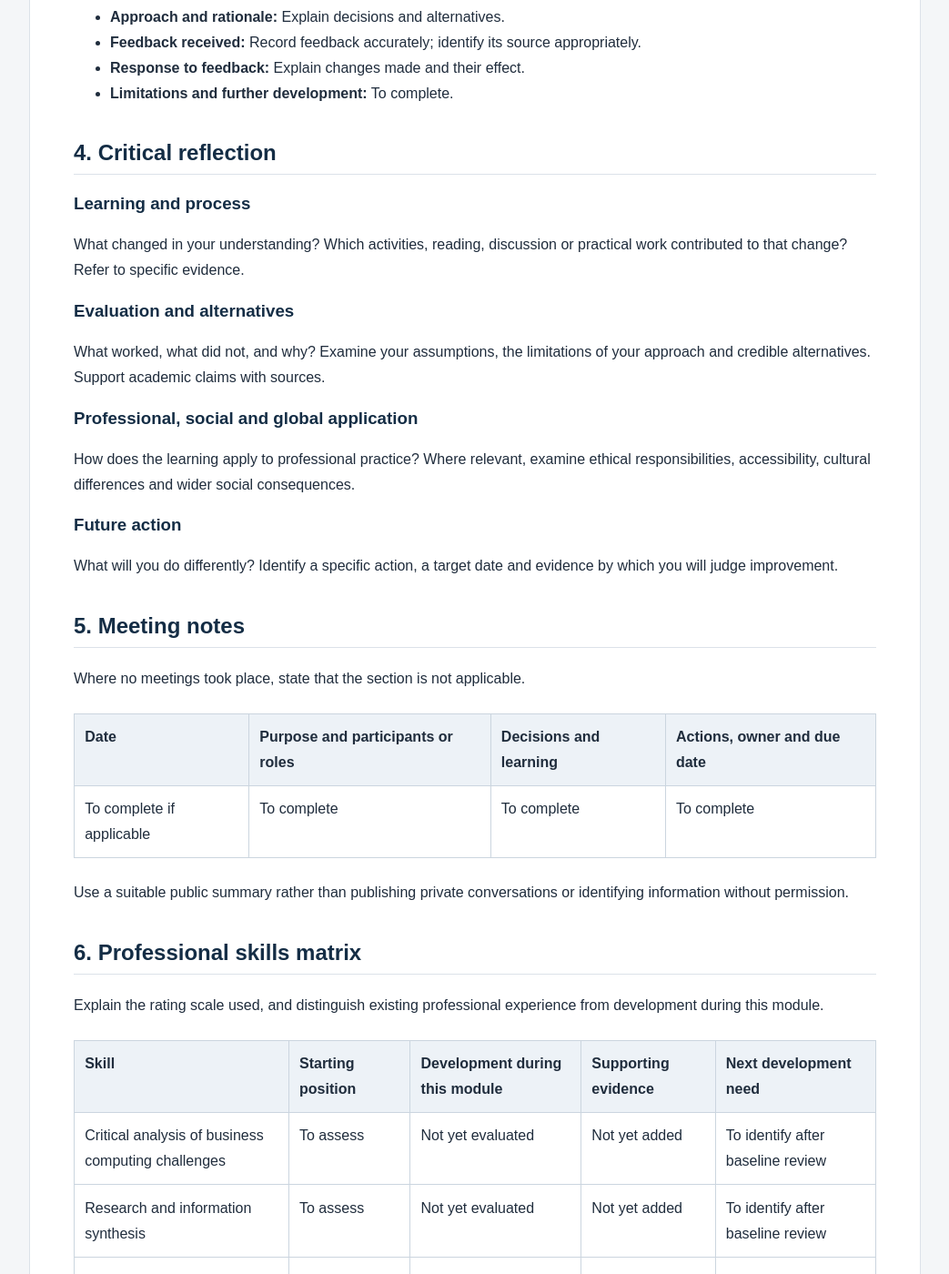
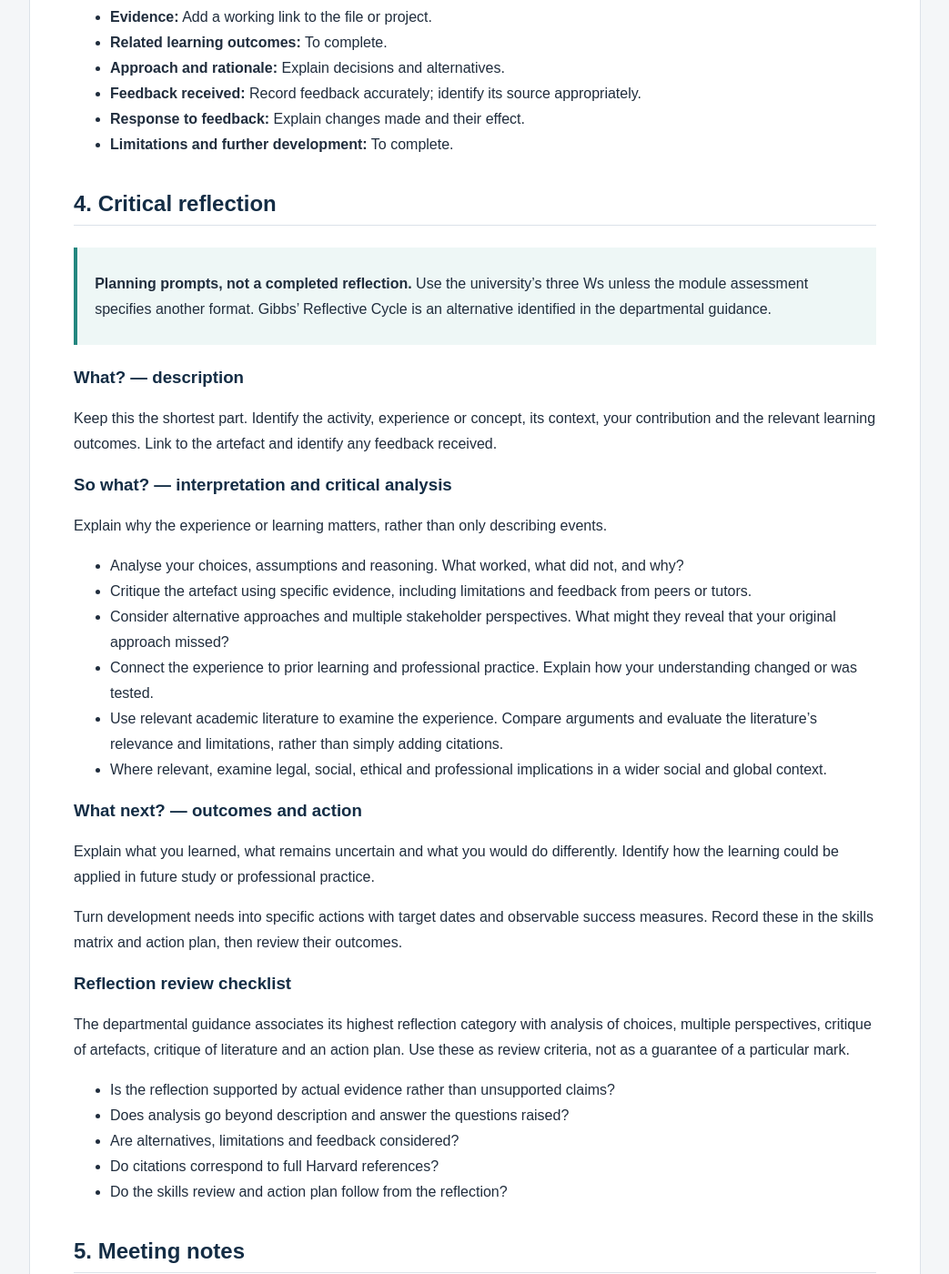
Before and after one commit to ce26229/msc-eportfolio, a Jekyll site: the page built from modules/launch-into-computing.md, in a window 1280 px wide and 1400 px high, scrolled down 2442 px. Shown: the whole window at 91% size, without its empty margins (118-1161 px from the left). Built offline with Jekyll 4.4.1, drawn with Linux system fonts in a browser that asks for light colours; some of the changed text lies outside the part shown.

Commit message:
Align reflection and development review with departmental portfolio guidance

```diff
--- a/modules/launch-into-computing.md
+++ b/modules/launch-into-computing.md
@@ -15,7 +15,7 @@ permalink: /modules/launch-into-computing/
 
 Based on its learning outcomes, this module addresses computing challenges in business systems, the synthesis of information, the evaluation of problem-solving approaches and the responsibilities of computing professionals.
 
-**Module-specific assessment requirements:** Awaiting the assessment brief.
+**Module-specific assessment requirements:** Awaiting the module's Deadline Details and e-portfolio learning activities. The departmental guidance supplied on 28/10/2026 establishes general portfolio expectations; it does not confirm this module's required artefacts, word count, weighting or deadline.
 
 ## 2. Learning outcomes and evidence
 
@@ -62,21 +62,38 @@ These are suggestions for selecting evidence, not additional university requirem
 
 ## 4. Critical reflection
 
-### Learning and process
+> **Planning prompts, not a completed reflection.** Use the university's three Ws unless the module assessment specifies another format. Gibbs' Reflective Cycle is an alternative identified in the departmental guidance.
 
-What changed in your understanding? Which activities, reading, discussion or practical work contributed to that change? Refer to specific evidence.
+### What? — description
 
-### Evaluation and alternatives
+Keep this the shortest part. Identify the activity, experience or concept, its context, your contribution and the relevant learning outcomes. Link to the artefact and identify any feedback received.
 
-What worked, what did not, and why? Examine your assumptions, the limitations of your approach and credible alternatives. Support academic claims with sources.
+### So what? — interpretation and critical analysis
 
-### Professional, social and global application
+Explain why the experience or learning matters, rather than only describing events.
 
-How does the learning apply to professional practice? Where relevant, examine ethical responsibilities, accessibility, cultural differences and wider social consequences.
+- Analyse your choices, assumptions and reasoning. What worked, what did not, and why?
+- Critique the artefact using specific evidence, including limitations and feedback from peers or tutors.
+- Consider alternative approaches and multiple stakeholder perspectives. What might they reveal that your original approach missed?
+- Connect the experience to prior learning and professional practice. Explain how your understanding changed or was tested.
+- Use relevant academic literature to examine the experience. Compare arguments and evaluate the literature's relevance and limitations, rather than simply adding citations.
+- Where relevant, examine legal, social, ethical and professional implications in a wider social and global context.
 
-### Future action
+### What next? — outcomes and action
 
-What will you do differently? Identify a specific action, a target date and evidence by which you will judge improvement.
+Explain what you learned, what remains uncertain and what you would do differently. Identify how the learning could be applied in future study or professional practice.
+
+Turn development needs into specific actions with target dates and observable success measures. Record these in the skills matrix and action plan, then review their outcomes.
+
+### Reflection review checklist
+
+The departmental guidance associates its highest reflection category with analysis of choices, multiple perspectives, critique of artefacts, critique of literature and an action plan. Use these as review criteria, not as a guarantee of a particular mark.
+
+- Is the reflection supported by actual evidence rather than unsupported claims?
+- Does analysis go beyond description and answer the questions raised?
+- Are alternatives, limitations and feedback considered?
+- Do citations correspond to full Harvard references?
+- Do the skills review and action plan follow from the reflection?
 
 ## 5. Meeting notes
 
@@ -90,7 +107,9 @@ Use a suitable public summary rather than publishing private conversations or id
 
 ## 6. Professional skills matrix
 
-Explain the rating scale used, and distinguish existing professional experience from development during this module.
+**Provisional structure:** Compare this table with the university's official Professional Skills Matrix before submission; its required fields and rating scale have not yet been checked.
+
+Complete the matrix alongside the reflection. Explain any rating scale used, and distinguish existing professional experience from development during this module. Support claims of development with evidence.
 
 | Skill | Starting position | Development during this module | Supporting evidence | Next development need |
 | --- | --- | --- | --- | --- |
@@ -101,9 +120,20 @@ Explain the rating scale used, and distinguish existing professional experience
 
 ## 7. Action plan
 
+**Provisional structure:** Compare this table with the university's official Action Plan Template before submission. Base the actions on the reflection and skills review. A strengths, weaknesses, opportunities and threats (SWOT) analysis is an optional planning aid identified in the departmental guidance.
+
 | Development objective | Action | Target date | Success measure | Review and outcome |
 | --- | --- | --- | --- | --- |
 | Add objective | Specify what you will do | DD/MM/YYYY | State observable evidence | Update after review |
+
+### Learning loop and review
+
+At the next review, record which actions were completed, the evidence of their effect and any remaining development needs. Revisit this module's skills matrix and action plan during later modules to identify connections across the programme and applications to professional practice.
+
+- **Review date:** To complete.
+- **Actions reviewed and evidence:** To complete.
+- **Connections to later modules or professional practice:** To complete.
+- **Revised actions:** To complete.
 
 ## 8. References
 
```
